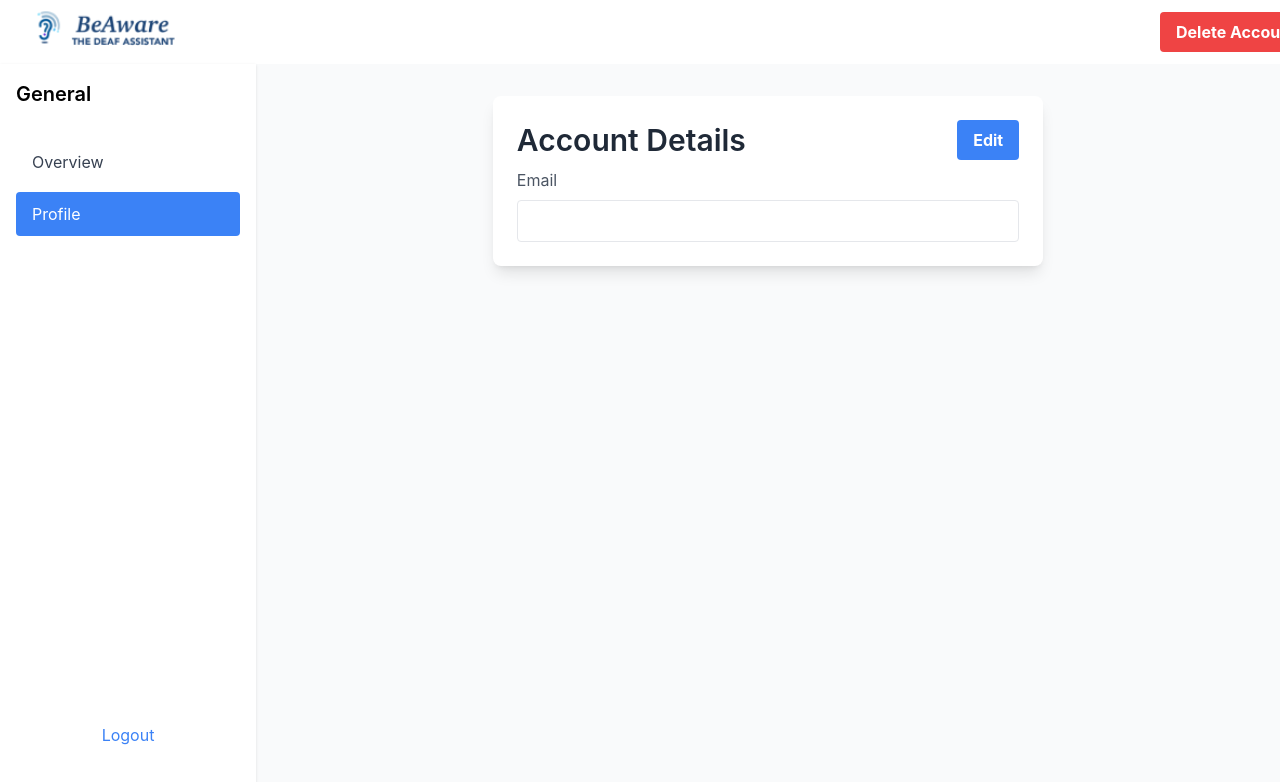
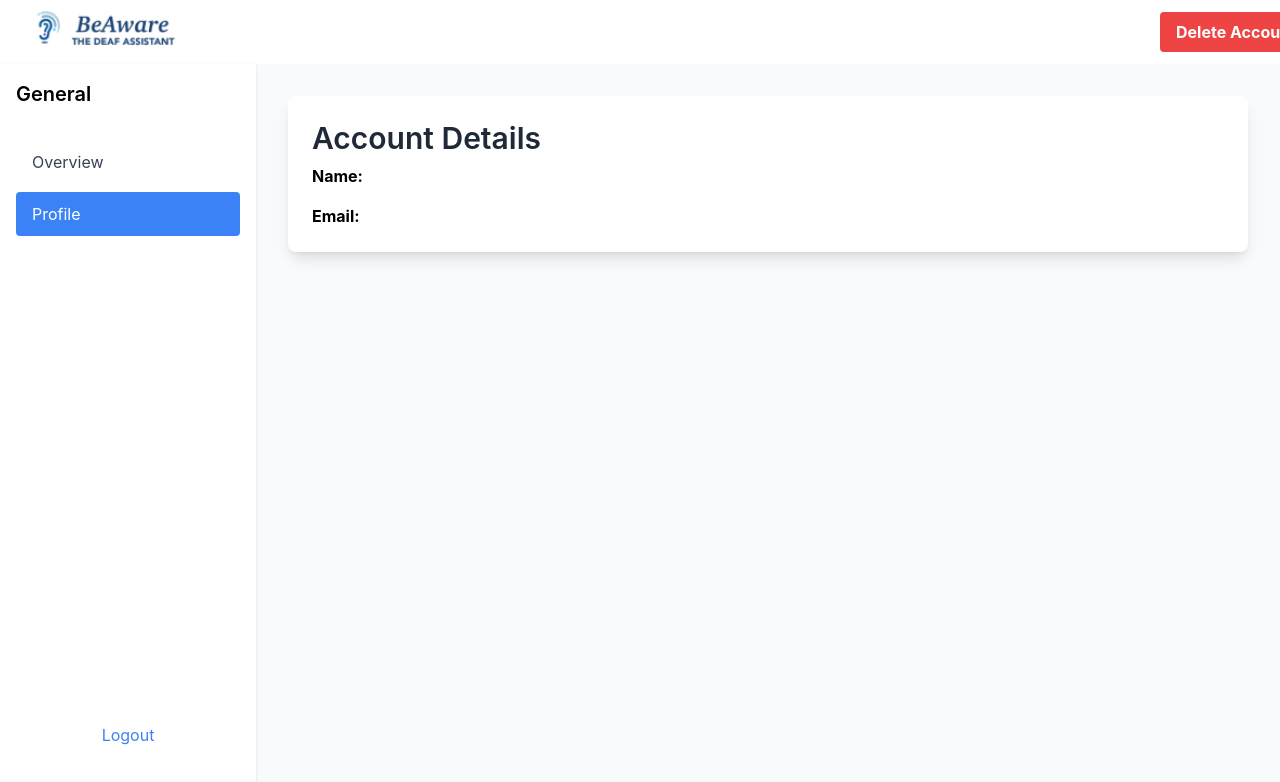
Before and after one commit to anaikarsaad/beaware, a React (Create React App) app: page /profile in a window 1280 px wide. Shown: the top 782 px of the page. Built offline with nearby package versions, Linux system fonts and the light colour scheme; no server answers.

Commit message:
delete account func done

```diff
--- a/src/pages/AccountDetails.tsx
+++ b/src/pages/AccountDetails.tsx
@@ -2,16 +2,15 @@ import React, { useState, useEffect } from 'react';
 import Sidebar from './Sidebar';
 import Header from '../components/Header';
 import { useAuthState } from 'react-firebase-hooks/auth';
-import { getDatabase, ref, onValue } from 'firebase/database';
-import { getAuth, updateEmail, reauthenticateWithCredential, EmailAuthProvider } from 'firebase/auth';
+import { getDatabase, ref, onValue, remove } from 'firebase/database';
+import { getAuth, deleteUser, reauthenticateWithCredential, EmailAuthProvider } from 'firebase/auth';
 import { app } from '../firebase';
+import { useNavigate } from 'react-router-dom';
 
 const AccountDetails: React.FC = () => {
-  const [showReauthPrompt, setShowReauthPrompt] = useState(false);
-  const [reauthPassword, setReauthPassword] = useState("");
   const [userData, setUserData] = useState({ name: "", email: "" });
-  const [isEditing, setIsEditing] = useState(false);
-  const [user] = useAuthState(getAuth(app));
+  const [user, loading, error] = useAuthState(getAuth(app));
+  const navigate = useNavigate();
 
   useEffect(() => {
     if (user) {
@@ -19,135 +18,79 @@ const AccountDetails: React.FC = () => {
       const userRef = ref(db, `users/${user.uid}`);
       onValue(userRef, (snapshot) => {
         const data = snapshot.val();
-        setUserData({ name: data?.name || "", email: data?.email || user.email });
+        setUserData({ name: data?.name || "N/A", email: user.email || "N/A" });
       }, { onlyOnce: true });
     }
   }, [user]);
 
-  const handleSaveDetails = async () => {
-    setIsEditing(false); // Turn off editing mode
-    if (!user) {
-      console.error("No user is logged in.");
-      return;
-    }
+  const handleReauthenticateAndDelete = async (password: string) => {
+    if (!user || !user.email) return;
 
+    const credential = EmailAuthProvider.credential(user.email, password);
     try {
-      await updateEmail(user, userData.email); // Updates the user's email
-      console.log('User email updated successfully in Auth');
-    } catch (error: any) {
-      const errorCode = (error as { code?: string }).code;
-      if (errorCode === 'auth/requires-recent-login') {
-        console.error('Please re-authenticate to update your email.');
-        setShowReauthPrompt(true); // Show re-authentication prompt
-      } else {
-        console.error('Error updating user email:', error);
-      }
+      // Re-authenticate the user
+      await reauthenticateWithCredential(user, credential);
+      console.log('Re-authentication successful.');
+      // Proceed with deletion
+      await deleteUser(user);
+      console.log('User account deleted successfully.');
+
+      // Optionally, remove user data from Realtime Database
+      const db = getDatabase(app);
+      const userRef = ref(db, `users/${user.uid}`);
+      await remove(userRef);
+      console.log('User data removed from the database.');
+
+      navigate('/login'); // Redirect user to login or sign-up page
+    } catch (error) {
+      console.error('Error during re-authentication or account deletion:', error);
+      alert('Error during re-authentication or account deletion. Please check the console for more details.');
     }
   };
 
-  const handleReauthSubmit = async (event: React.FormEvent<HTMLFormElement>) => {
-    event.preventDefault();
-    if (!user) return; // Add this check to ensure 'user' is not null
+  const handleDeleteAccount = () => {
+    const confirmation = window.confirm("Are you sure you want to delete your account? This action cannot be undone.");
+    if (!confirmation || !user) return;
 
-    const credential = EmailAuthProvider.credential(user.email!, reauthPassword);
-
-    try {
-      await reauthenticateWithCredential(user, credential);
-      console.log('User re-authenticated successfully.');
-      setShowReauthPrompt(false); // Hide the re-authentication prompt
-      setReauthPassword(""); // Clear the password field
-      await handleSaveDetails(); // Attempt to save details again
-    } catch (error) {
-      console.error('Re-authentication failed:', error);
+    // Prompt for the user's password to re-authenticate
+    const password = prompt("Please enter your password to confirm:");
+    if (password) {
+      handleReauthenticateAndDelete(password);
+    } else {
+      console.log('Account deletion cancelled.');
     }
   };
 
-  const handleEditDetails = () => setIsEditing(true);
-  const handleCancelEdit = () => setIsEditing(false);
+  if (loading) return <div>Loading...</div>;
+  if (error) return <div>Error: {error.message}</div>;
 
-  const handleInputChange = (e: React.ChangeEvent<HTMLInputElement>) => {
-    const { name, value } = e.target;
-    setUserData(prevState => ({ ...prevState, [name]: value }));
-  };
   return (
     <div>
-      <Header showDeleteButton={true} onDeleteAccount={() => {}} /> {/* Implement deletion logic */}
+      <Header showDeleteButton onDeleteAccount={handleDeleteAccount} />
       <div className="bg-gray-50 min-h-screen flex">
         <Sidebar activeItem="profile" />
         <main className="flex-1">
-          <div className="container mx-auto p-8 w-[60%]">
+          <div className="container mx-auto p-8">
             <div className="bg-white shadow-lg rounded-lg p-6">
-              <div className="flex justify-between items-center mb-2">
+              <div className="mb-2">
                 <h1 className="text-3xl font-semibold text-gray-800">Account Details</h1>
-                {!isEditing && (
-                  <button
-                    onClick={handleEditDetails}
-                    className="bg-blue-500 hover:bg-blue-700 text-white font-bold py-2 px-4 rounded"
-                  >
-                    Edit
-                  </button>
-                )}
               </div>
               <div className="space-y-4">
-                {/* <div>
-                  <label className="text-gray-600">Name</label>
-                  <input
-                    type="text"
-                    name="name"
-                    value={userData.name}
-                    onChange={handleInputChange}
-                    readOnly={!isEditing}
-                    className="w-full mt-2 p-2 border rounded"
-                  />
-                </div> */}
-                <div>
-                  <label className="text-gray-600">Email</label>
-                  <input
-                    type="email"
-                    name="email"
-                    value={userData.email}
-                    onChange={handleInputChange}
-                    readOnly={!isEditing}
-                    className="w-full mt-2 p-2 border rounded"
-                  />
-                </div>
-                {isEditing && (
-                  <div className="flex justify-end space-x-2">
-                    <button
-                      onClick={handleSaveDetails}
-                      className="bg-blue-500 hover:bg-blue-700 text-white font-bold py-2 px-4 rounded"
-                    >
-                      Save
-                    </button>
-                    <button
-                      onClick={handleCancelEdit}
-                      className="bg-red-500 hover:bg-red-700 text-white font-bold py-2 px-4 rounded"
-                    >
-                      Cancel
-                    </button>
-                  </div>
-                )}
+                <p><strong>Name:</strong> {userData.name}</p>
+                <p><strong>Email:</strong> {userData.email}</p>
+                {/* <button
+                  onClick={handleDeleteAccount}
+                  className="mt-4 bg-red-500 hover:bg-red-700 text-white font-bold py-2 px-4 rounded"
+                >
+                  Delete Account
+                </button> */}
               </div>
             </div>
           </div>
         </main>
       </div>
-      {showReauthPrompt && (
-        <div className="reauth-modal" style={{ /* Modal styling here */ }}>
-          <form onSubmit={handleReauthSubmit}>
-            <label>Password:</label>
-            <input
-              type="password"
-              value={reauthPassword}
-              onChange={(e) => setReauthPassword(e.target.value)}
-              required
-            />
-            <button type="submit">Submit</button>
-            <button type="button" onClick={() => setShowReauthPrompt(false)}>Cancel</button>
-          </form>
-        </div>
-      )}
     </div>
   );
 };
+
 export default AccountDetails;
```
